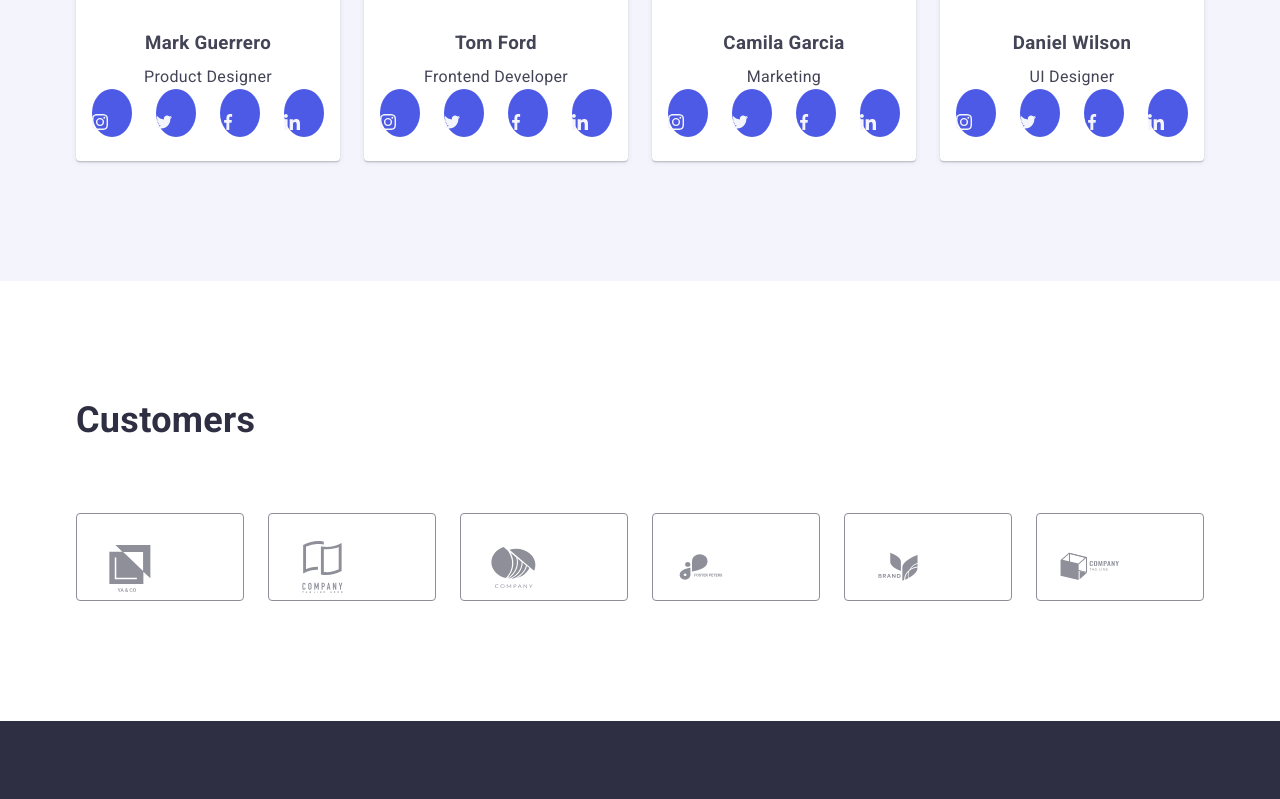
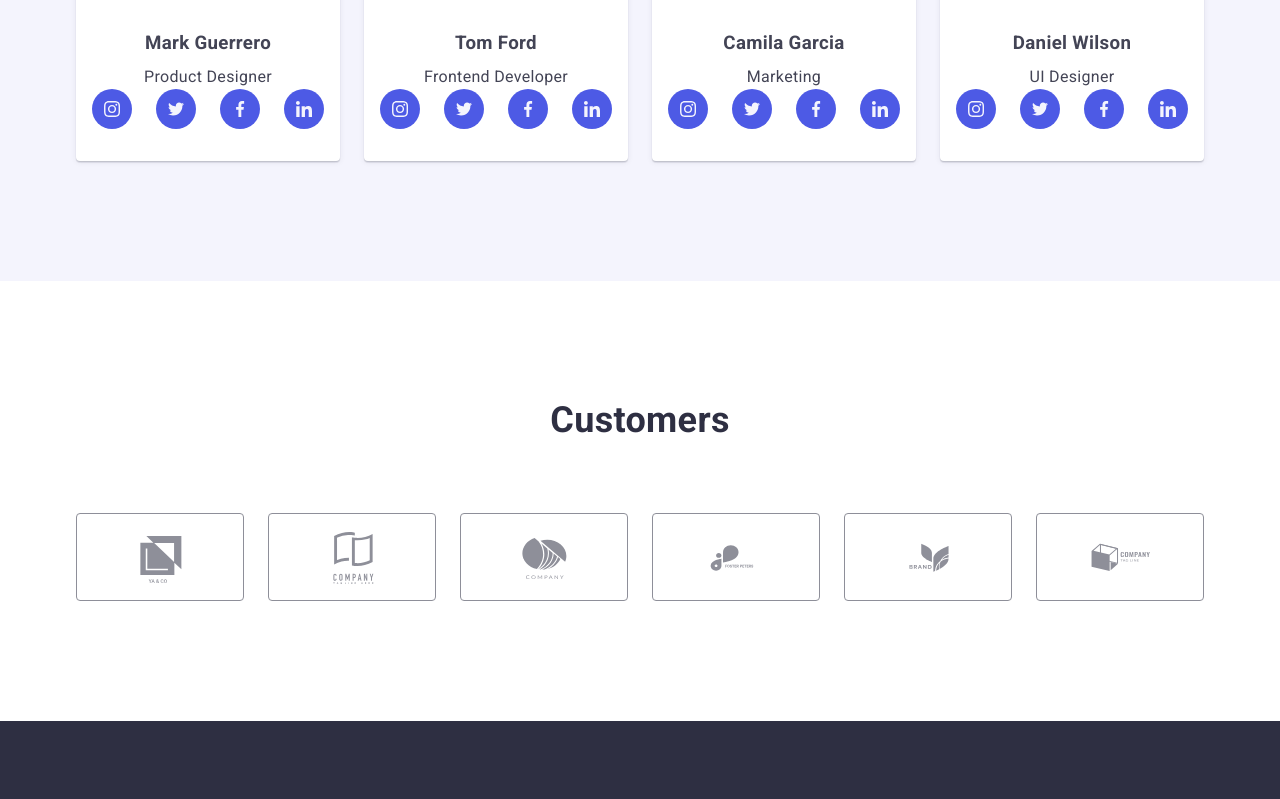
Before and after one commit to vladislav-kuznetsov666/goit-markup-hw-04, a plain HTML site: page index.html in a window 1280 px wide. Shown: the part 2236-3035 px from the top of the page. Drawn offline with nearby package versions, Linux system fonts and the light colour scheme.

Commit message:
title position (section 5)

```diff
--- a/css/style.css
+++ b/css/style.css
@@ -50,6 +50,10 @@ ul {
 }
 
 .link {
+  text-decoration: none;
+}
+
+.link-1 {
   text-decoration: none;
 }
 
@@ -250,9 +254,10 @@ ul {
   gap: 24px;
 }
 
-.list .link {
-  font-family: "Roboto", sans-serif;
-  color: var(--color-main-text);
+ .list .link {
+   color: var(--color-main-text);
+  display: block;
+   font-family: "Roboto", sans-serif;
   text-decoration: none;
   font-weight: 500;
   font-size: 16px;
@@ -260,8 +265,9 @@ ul {
   letter-spacing: 0.02em;
   text-transform: capitalize;
   padding: 24px 0;
-  display: block;
+
 }
+
 
 .btn-list .btn-nav {
   cursor: pointer;
@@ -580,9 +586,9 @@ ul {
 
 .socials-link {
   display: flex;
-  transition: background-color 250ms cubic-bezier(0.4, 0, 0.2, 1);
   height: 100%;
   width: 100%;
+  transition: background-color 250ms cubic-bezier(0.4, 0, 0.2, 1);
   background-color: #4d5ae5;
   border-radius: 50%;
   align-items: center;
@@ -601,7 +607,6 @@ ul {
   width: 16px;
   height: 16px;
   fill: #f4f4fd;
-  flex-shrink: 0;
 }
 
 /* Modal window  */
@@ -635,6 +640,7 @@ ul {
   line-height: 1.11;
   color: #2e2f42;
   margin-bottom: 72px;
+  text-align: center;
 }
 
 .customers-list {
@@ -648,14 +654,15 @@ ul {
 }
 
 .customers-link {
+  display: flex;
+  color: #8e8f99;
   width: 100%;
   height: 100%;
   border: 1px solid #8e8f99;
   border-radius: 4px;
-  display: flex;
   align-items: center;
   justify-content: center;
-  color: #8e8f99;
+  transition: border-color 250ms cubic-bezier(0.4, 0, 0.2, 1), color 250ms cubic-bezier(0.4, 0, 0.2, 1);
 }
 
 .customers-link:hover {
@@ -670,4 +677,6 @@ ul {
 
 .customers-icon {
   fill: currentColor;
+  align-items: center;
+  justify-content: center;
 }
--- a/index.html
+++ b/index.html
@@ -174,7 +174,7 @@
                 <ul class="team-socials-list list">
                   <li class="team-socials-item">
                     <a
-                      class="socials-link link"
+                      class="socials-link link-1"
                       href=""
                       target="_blank"
                       rel="noopener noreferrer"
@@ -186,7 +186,7 @@
                   </li>
                   <li class="team-socials-item">
                     <a
-                      class="socials-link link"
+                      class="socials-link link-1"
                       href=""
                       target="_blank"
                       rel="noopener noreferrer"
@@ -198,7 +198,7 @@
                   </li>
                   <li class="team-socials-item">
                     <a
-                      class="socials-link link"
+                      class="socials-link link-1"
                       href=""
                       target="_blank"
                       rel="noopener noreferrer"
@@ -210,7 +210,7 @@
                   </li>
                   <li class="team-socials-item">
                     <a
-                      class="socials-link link"
+                      class="socials-link link-1"
                       href=""
                       target="_blank"
                       rel="noopener noreferrer"
@@ -233,7 +233,7 @@
                 <ul class="team-socials-list list">
                   <li class="team-socials-item">
                     <a
-                      class="socials-link link"
+                      class="socials-link link-1"
                       href=""
                       target="_blank"
                       rel="noopener noreferrer"
@@ -245,7 +245,7 @@
                   </li>
                   <li class="team-socials-item">
                     <a
-                      class="socials-link link"
+                      class="socials-link link-1"
                       href=""
                       target="_blank"
                       rel="noopener noreferrer"
@@ -257,7 +257,7 @@
                   </li>
                   <li class="team-socials-item">
                     <a
-                      class="socials-link link"
+                      class="socials-link link-1"
                       href=""
                       target="_blank"
                       rel="noopener noreferrer"
@@ -269,7 +269,7 @@
                   </li>
                   <li class="team-socials-item">
                     <a
-                      class="socials-link link"
+                      class="socials-link link-1"
                       href=""
                       target="_blank"
                       rel="noopener noreferrer"
@@ -292,7 +292,7 @@
                 <ul class="team-socials-list list">
                   <li class="team-socials-item">
                     <a
-                      class="socials-link link"
+                      class="socials-link link-1"
                       href=""
                       target="_blank"
                       rel="noopener noreferrer"
@@ -304,7 +304,7 @@
                   </li>
                   <li class="team-socials-item">
                     <a
-                      class="socials-link link"
+                      class="socials-link link-1"
                       href=""
                       target="_blank"
                       rel="noopener noreferrer"
@@ -316,7 +316,7 @@
                   </li>
                   <li class="team-socials-item">
                     <a
-                      class="socials-link link"
+                      class="socials-link link-1"
                       href=""
                       target="_blank"
                       rel="noopener noreferrer"
@@ -328,7 +328,7 @@
                   </li>
                   <li class="team-socials-item">
                     <a
-                      class="socials-link link"
+                      class="socials-link link-1"
                       href=""
                       target="_blank"
                       rel="noopener noreferrer"
@@ -351,7 +351,7 @@
                 <ul class="team-socials-list list">
                   <li class="team-socials-item">
                     <a
-                      class="socials-link link"
+                      class="socials-link link-1"
                       href=""
                       target="_blank"
                       rel="noopener noreferrer"
@@ -363,7 +363,7 @@
                   </li>
                   <li class="team-socials-item">
                     <a
-                      class="socials-link link"
+                      class="socials-link link-1"
                       href=""
                       target="_blank"
                       rel="noopener noreferrer"
@@ -375,7 +375,7 @@
                   </li>
                   <li class="team-socials-item">
                     <a
-                      class="socials-link link"
+                      class="socials-link link-1"
                       href=""
                       target="_blank"
                       rel="noopener noreferrer"
@@ -387,7 +387,7 @@
                   </li>
                   <li class="team-socials-item">
                     <a
-                      class="socials-link link"
+                      class="socials-link link-1"
                       href=""
                       target="_blank"
                       rel="noopener noreferrer"
@@ -412,7 +412,7 @@
           <ul class="customers-list list">
             <li class="customers-item">
               <a
-                class="customers-link link"
+                class="customers-link link-1"
                 href=""
                 target="_blank"
                 rel="noopener noreferrer">
@@ -423,7 +423,7 @@
             </li>
             <li class="customers-item">
               <a
-                class="customers-link link"
+                class="customers-link link-1"
                 href=""
                 target="_blank"
                 rel="noopener noreferrer">
@@ -434,7 +434,7 @@
             </li>
             <li class="customers-item">
               <a
-                class="customers-link link"
+                class="customers-link link-1"
                 href=""
                 target="_blank"
                 rel="noopener noreferrer">
@@ -445,7 +445,7 @@
             </li>
             <li class="customers-item">
               <a
-                class="customers-link link"
+                class="customers-link link-1"
                 href=""
                 target="_blank"
                 rel="noopener noreferrer">
@@ -456,7 +456,7 @@
             </li>
             <li class="customers-item">
               <a
-                class="customers-link link"
+                class="customers-link link-1"
                 href=""
                 target="_blank"
                 rel="noopener noreferrer">
@@ -467,7 +467,7 @@
             </li>
             <li class="customers-item">
               <a
-                class="customers-link link"
+                class="customers-link link-1"
                 href=""
                 target="_blank"
                 rel="noopener noreferrer">
```
